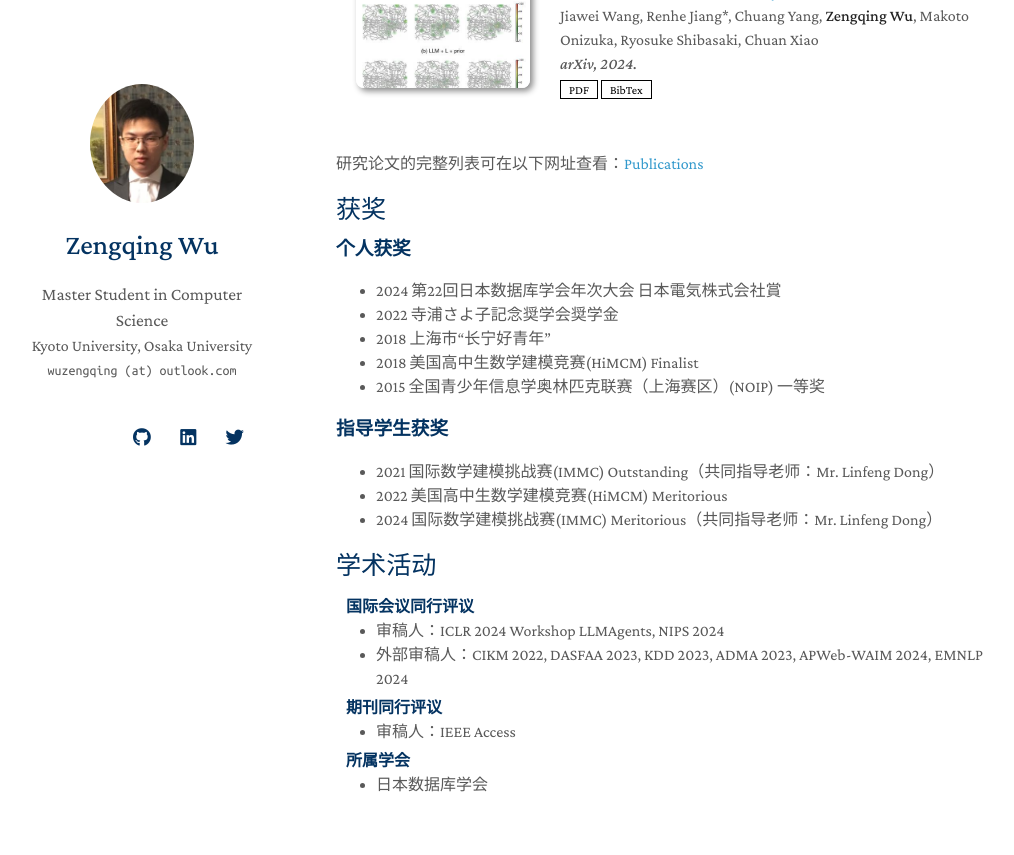
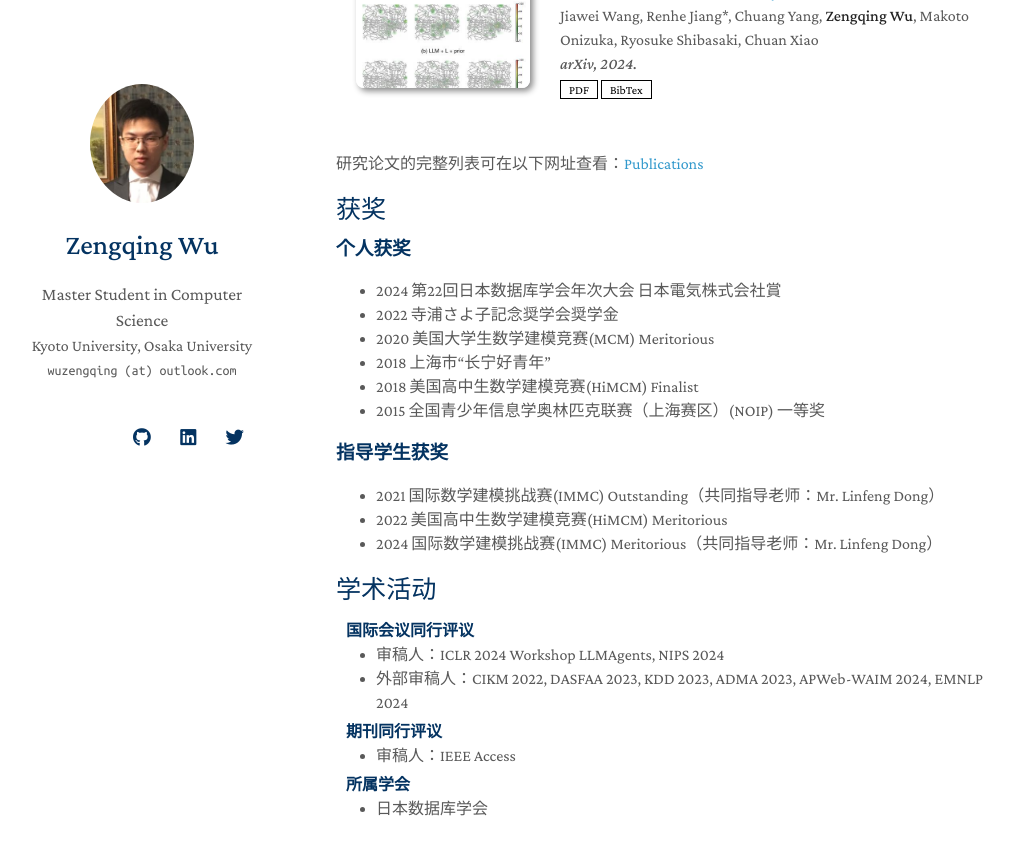
Before and after one commit to wuzengqing001225/wuzengqing001225.github.io, a Jekyll site: the page built from cn.md, in a window 1280 px wide and 900 px high, scrolled down 1137 px. Shown: the top 855 px of the window, without its empty margins (134-1148 px from the left). Built offline with Jekyll 4.4.1, drawn with Linux system fonts in a browser that asks for light colours; nearby versions of some CDN libraries; a style sheet for code colours, icons or effects is not loaded; our own code applies the rules of GitHub Pages for plain Markdown files.

Commit message:
Update awards_cn.md

```diff
--- a/_includes/awards_cn.md
+++ b/_includes/awards_cn.md
@@ -2,6 +2,7 @@
 ### 个人获奖
 - 2024 第22回日本数据库学会年次大会 日本電気株式会社賞
 - 2022 寺浦さよ子記念奨学会奨学金
+- 2020 美国大学生数学建模竞赛(MCM) Meritorious
 - 2018 上海市“长宁好青年”
 - 2018 美国高中生数学建模竞赛(HiMCM) Finalist
 - 2015 全国青少年信息学奥林匹克联赛（上海赛区）(NOIP) 一等奖
```
